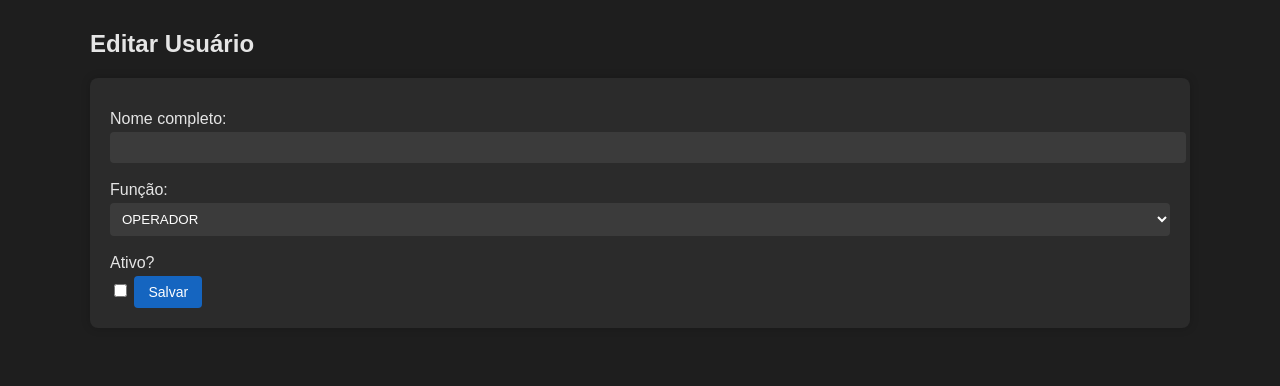
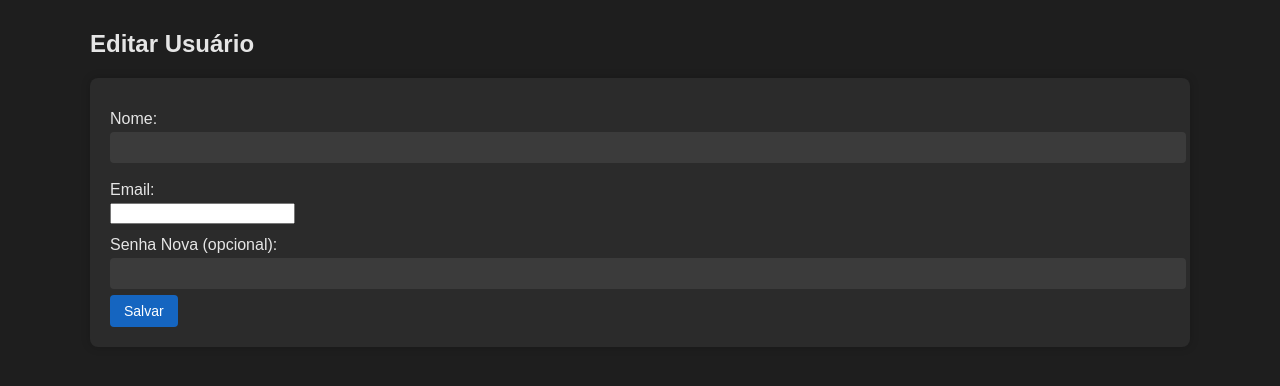
Before and after one commit to bponedev/CLIENTE, a Flask app: template templates/admin_users_edit.html in a window 1280 px wide. Shown: the part 18-404 px from the top of the page. Run offline with Flask 3, Linux system fonts and the light colour scheme; the template is opened without the code that fills it: most values are stand-ins (such as "Sample title", 1, 10 or a date in 2020).

Commit message:
Update admin_users_edit.html

```diff
--- a/templates/admin_users_edit.html
+++ b/templates/admin_users_edit.html
@@ -3,27 +3,18 @@
 
 <h2>Editar Usuário</h2>
 
-<div class="card">
+<form method="POST" action="{{ url_for('users_edit', user_id=user.id) }}" class="card">
 
-<form method="POST">
+    <label>Nome:</label>
+    <input type="text" name="nome" value="{{ user.nome }}" required>
 
-    <label>Nome completo:</label>
-    <input type="text" name="full_name" value="{{ user.full_name }}">
+    <label>Email:</label>
+    <input type="email" name="email" value="{{ user.email }}" required>
 
-    <label>Função:</label>
-    <select name="role">
-        <option {% if user.role=='OPERADOR' %}selected{% endif %}>OPERADOR</option>
-        <option {% if user.role=='SUPERVISOR' %}selected{% endif %}>SUPERVISOR</option>
-        <option {% if user.role=='ADMIN' %}selected{% endif %}>ADMIN</option>
-    </select>
-
-    <label>Ativo?</label>
-    <input type="checkbox" name="active" {% if user.active %}checked{% endif %}>
+    <label>Senha Nova (opcional):</label>
+    <input type="password" name="senha">
 
     <button class="btn-primary">Salvar</button>
-
 </form>
 
-</div>
-
 {% endblock %}
```
